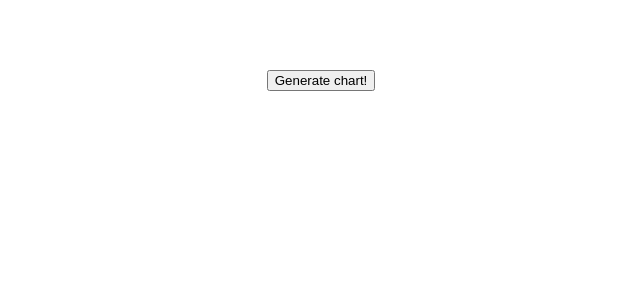
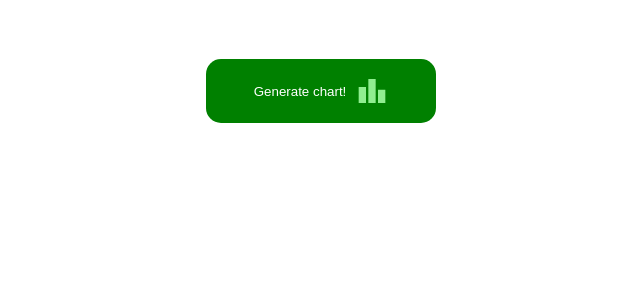
Before and after one commit to bianco-e/chart-generator, a React (Create React App) app: page / in a window 1280 px wide. Shown: the top 300 px of the page, without its empty margins (319-959 px from the left). Built offline with nearby package versions, Linux system fonts and the light colour scheme.

Commit message:
Styled 'Generate chart' button

```diff
--- a/src/App.js
+++ b/src/App.js
@@ -2,6 +2,7 @@ import React, { useEffect, useState } from "react";
 import styled from "styled-components";
 import { getPeriodsTotal } from "./utils/utils";
 import { fakeData, defaultConfig } from "./utils/default";
+import GraphicIcon from "./components/svg/GraphicIcon";
 import RectangleChart from "./components/Charts/RectangleChart";
 import BarsChart from "./components/Charts/BarsChart";
 import LineChart from "./components/Charts/LineChart";
@@ -34,7 +35,8 @@ export default function App({ data = fakeData, config = defaultConfig }) {
       <Button
         onClick={() => setChartStyle({ visibility: "visible", width: "100%" })}
       >
-        Generate chart!
+        <span>Generate chart!</span>
+        <GraphicIcon />
       </Button>
       <ChartContainer>
         <Chart
@@ -58,7 +60,24 @@ const Wrapper = styled.div`
 `;
 
 const Button = styled.button`
+  align-items: center;
+  background: green;
+  border: 0;
+  border-radius: 15px;
+  color: #fff;
   cursor: pointer;
+  display: flex;
+  padding: 16px 48px;
+  transition: all 0.2s ease;
+  &:hover {
+    background: darkgreen;
+  }
+  &:active {
+    box-shadow: 0px 0px 15px 1px rgba(30, 30, 30, 0.5);
+  }
+  > span {
+    margin-right: 10px;
+  }
 `;
 
 const ChartContainer = styled.div`
--- /dev/null
+++ b/src/components/svg/GraphicIcon.js
@@ -0,0 +1,17 @@
+import * as React from "react";
+
+export default function LeftArrow(props) {
+  return (
+    <svg
+      xmlns="http://www.w3.org/2000/svg"
+      height={32}
+      fill="lightgreen"
+      viewBox="0 0 24 24"
+      width={32}
+      {...props}
+    >
+      <path fill="none" d="M0 0h24v24H0z" />
+      <path d="M7.5 21H2V9h5.5v12zm7.25-18h-5.5v18h5.5V3zM22 11h-5.5v10H22V11z" />
+    </svg>
+  );
+}
--- a/src/utils/default.js
+++ b/src/utils/default.js
@@ -36,6 +36,6 @@ export const defaultConfig = {
   periods: 6,
   showName: true,
   sortBy: "quantityDesc",
-  type: "bars", // rectangle, bars, line, race, pie
+  type: "line", // rectangle, bars, line, race, pie
   unit: "units",
 };
```
Also changed, not shown: 1 other file (tests, documents, lock files or other folders).
